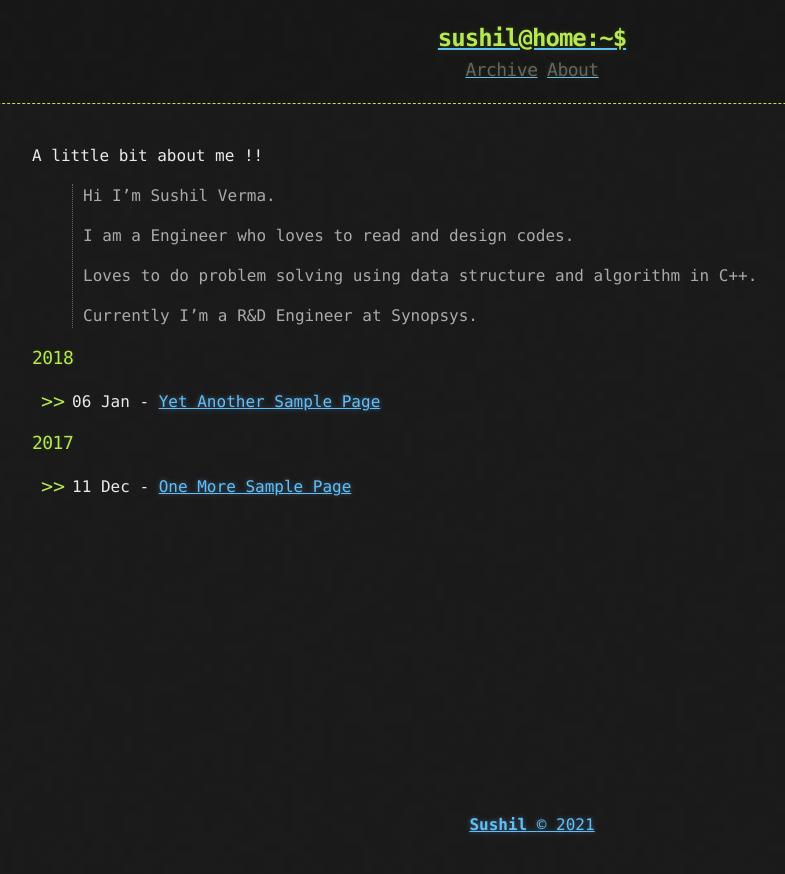
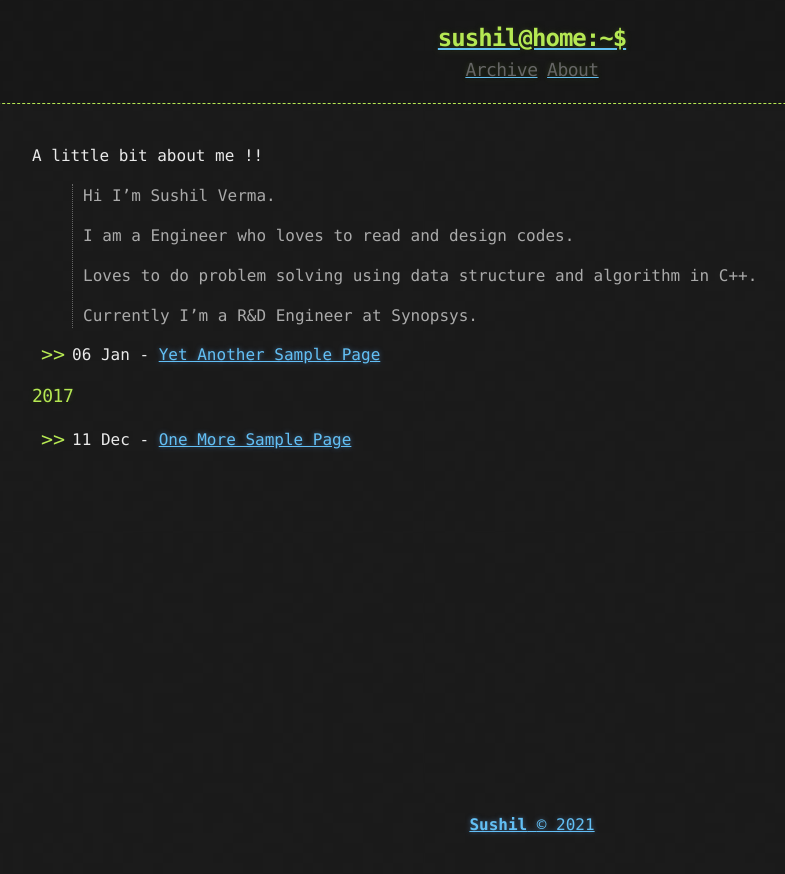
Before and after one commit to shushill/blog, a Jekyll site: the page built from about.md, in a window 1280 px wide. Shown: the top 874 px of the page, without its empty margins (108-893 px from the left). Built offline with Jekyll 4.4.1, drawn with Linux system fonts in a browser that asks for light colours.

Commit message:
Update about.md

```diff
--- a/about.md
+++ b/about.md
@@ -16,13 +16,7 @@ A little bit about me !!
 <section>
   {% if site.posts[0] %}
 
-    {% capture currentyear %}{{ 'now' | date: "%Y" }}{% endcapture %}
-    {% capture firstpostyear %}{{ site.posts[0].date | date: '%Y' }}{% endcapture %}
-    {% if currentyear == firstpostyear %}
-        <h3>This year's posts</h3>
-    {% else %}
-        <h3>{{ firstpostyear }}</h3>
-    {% endif %}
+
 
     {%for post in site.posts %}
       {% unless post.next %}
```
